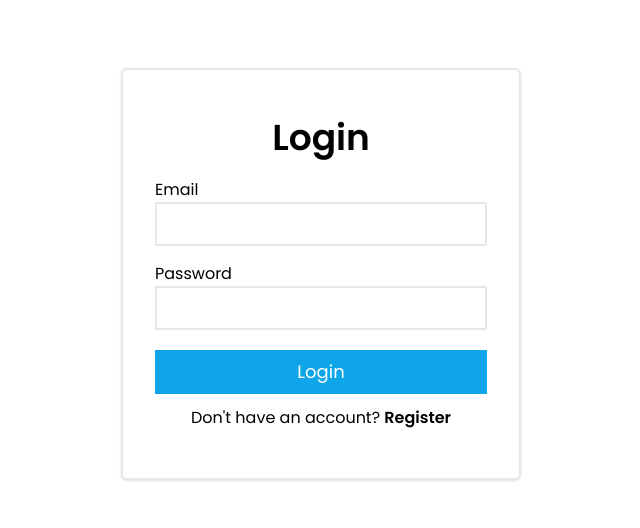
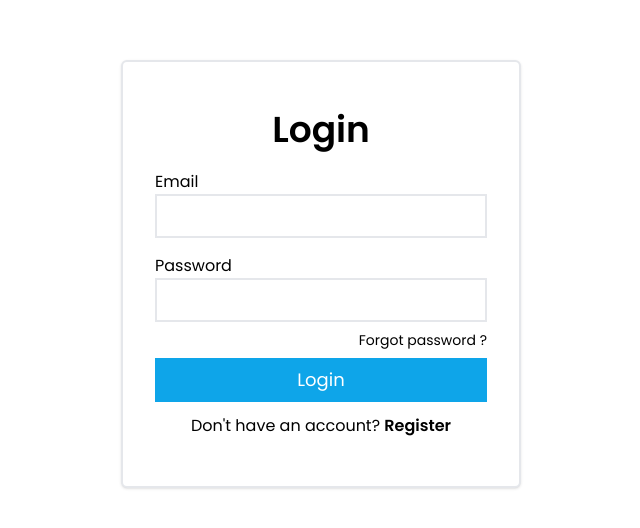
Before and after one commit to disk007/Online-Homework-Submission, a React (Create React App) app in the folder front-end/: page /login in a window 1280 px wide. Shown: the part 126-654 px from the top of the page, without its empty margins (319-959 px from the left). Built offline with nearby package versions, Linux system fonts and the light colour scheme; no server answers.

Commit message:
Add menu forgot password

```diff
--- a/front-end/src/page/login.jsx
+++ b/front-end/src/page/login.jsx
@@ -14,6 +14,9 @@ const Login = ({isLogin}) => {
     const [errors,setErrors] = useState({})
     const handleChange = (e) => {
         setFormData({...formData,[e.target.name]:e.target.value})
+    }
+    const linkForgotPass = () => {
+        navigate('/forgot-password');
     }
     const handleSubmit = async (e) => {
         e.preventDefault()
@@ -68,10 +71,11 @@ const Login = ({isLogin}) => {
                             <div className={`h-2 ${errors.email && "text-red-500 text-xs"} `}>{errors.email}</div>
                         </div>
                         <div >Password</div>
-                        <div className="w-full mb-3">
+                        <div className="w-full ">
                             <input type="password" name="password" id="password" className="px-2 py-2 border-2 w-full" value={formData.password} onChange={handleChange} />
                             <div className={`h-2 ${errors.password && "text-red-500 text-xs"} `}>{errors.password}</div>
                         </div>
+                        <div className="flex justify-end  text-sm mb-2 hover:font-medium hover:underline hover:underline-offset-2 cursor-pointer" onClick={linkForgotPass}>Forgot password ?</div>
                         <div className="w-full mb-3"><button className="py-2 bg-sky-500 w-full text-white hover:bg-sky-600 text-lg transition ease-in-out delay-150">Login</button></div>
                         <div className="w-full text-center">Don't have an account? <Link to={'/register'} className="font-semibold hover:text-sky-600 transition ease-in-out delay-150">Register</Link></div>
                     </form>
```
